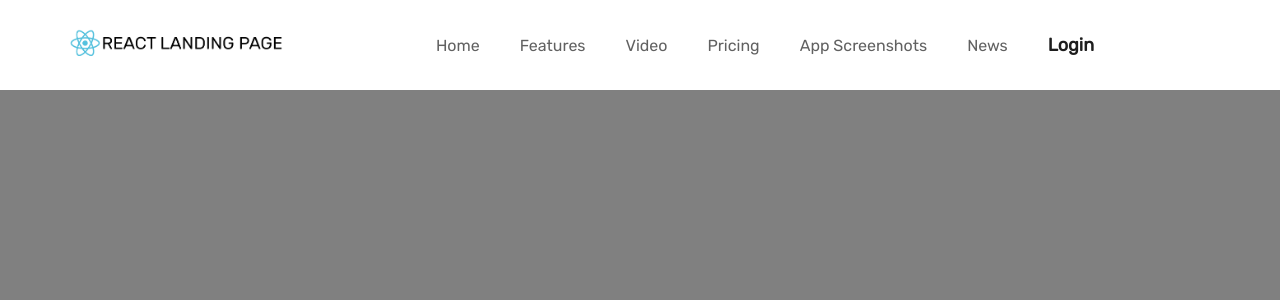
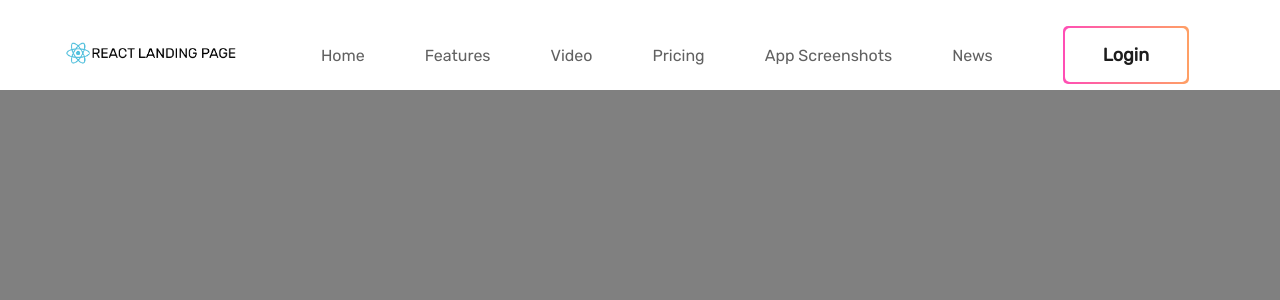
Before and after one commit to Zarshenas/React-landing-page, a React (Create React App) app: page / in a window 1280 px wide. Shown: the top 300 px of the page. Built offline with nearby package versions, Linux system fonts and the light colour scheme.

Commit message:
btnTheme created

```diff
--- a/src/Components/NavBar.js
+++ b/src/Components/NavBar.js
@@ -30,12 +30,23 @@ const Hamburger =styled.div`
 
 `
 class NavBar extends Component {
-    constructor(){
-        super()
+    constructor(props){
+        super(props);
         this.state={
             isMenuOpen:false,
         }
     }
+
+    // componentDidMount = () => {
+    //     document.addEventListener('scroll', function() {
+    //         if(window.scrollY >= 30){
+
+    //             console.log(this.myRef);
+    //         }else{
+
+    //         }
+    //     });
+    // }
 
     menueHandler = () => {
         this.setState(prevState => ({
@@ -47,6 +58,7 @@ class NavBar extends Component {
     render() {
         return (
             <nav>
+                <div></div>
                 <div className={`${styles.Navigationbar} ${styles.flex} ${styles.container}`}>
                     <div className={styles.logoContainer}>
                         <img className={`${styles.logoImg} ${styles.cursor}`} src={logo} alt="logo" />
@@ -60,7 +72,7 @@ class NavBar extends Component {
                             <li><a href="# ">App Screenshots</a></li>
                             <li><a href="# ">News</a></li>
                         </ul>
-                        <a href='# ' className={styles.loginBtn}>Login</a>
+                        <a href='# ' onClick={this.mmd} className={`${styles.loginBtn} ${styles.btnTheme}`}><span>Login</span></a>
                     </div>
                     <Hamburger onClick={this.menueHandler} isMenuOpen={this.state.isMenuOpen} >
                             <div></div>
--- a/src/Components/NavBar.module.css
+++ b/src/Components/NavBar.module.css
@@ -1,38 +1,39 @@
-.flex{
+.flex {
   display: flex;
   justify-content: space-between;
   align-items: center;
 }
-.flexcolumn{
+.flexcolumn {
   display: flex;
   flex-direction: column;
   justify-content: center;
   align-items: left;
 }
-.cursor{
+.cursor {
   cursor: pointer;
 }
 nav{
-    -o-position:-webkit-sticky;
+  -o-position: -webkit-sticky;
   position: sticky;
   top: 0px;
   width: 100%;
 }
-.container{
+.container {
   width: 100%;
   margin: 0 auto;
 }
 .Navigationbar {
-    background-color:transparent;
-    height: 90px;
+  background-color: transparent;
+  height: 70px;
   padding: 10px;
   position: relative;
+  margin-top: 20px;
 }
-.logoImg{
+.logoImg {
   z-index: 50;
-    width: 250px;
+  width: 200px;
 }
-.listBtnContainerShow{
+.listBtnContainerShow {
   display: block;
   width: 100%;
   position: absolute;
@@ -45,37 +46,37 @@ nav{
   opacity: 1;
   transition: all 0.6s ease;
 }
-.noneDisplay{
+.noneDisplay {
   position: absolute;
   width: 100%;
   background-color: #ffff;
   left: 0;
   transform: translateZ(200px);
   transition: all 0.6s ease-in-out;
-    z-index: 40 ;
-    opacity:0;
+  z-index: 40;
+  opacity: 0;
   top: 90px;
 }
-.unoOrderdList li{
+.unoOrderdList li {
   list-style: none;
   padding: 20px 0;
   border-bottom: 1px #9c9c9c solid;
 }
 .unoOrderdList li a {
-    color:#616161;
+  color: #616161;
 }
-.loginBtn{
-    color:#1d1d1d;
+.loginBtn {
+  color: #1d1d1d;
   font-size: 18px;
   font-weight: 600;
   display: inline-block;
   margin: 20px 0;
 }
-@media (min-width:1200px) {
-    .container{
+@media (min-width: 1200px) {
+  .container {
     max-width: 1200px;
   }
-    #id{
+  #id {
     display: flex;
     flex-direction: row;
     align-items: center;
@@ -83,19 +84,55 @@ nav{
     opacity: 1;
     transform: translateZ(0);
     position: unset;
-        background-color:unset;
+    background-color: unset;
   }
-    .unoOrderdList{
+  .unoOrderdList {
     display: flex;
     flex-direction: row;
     align-items: center;
   }
-    .unoOrderdList li{
-        margin: 0 20px;
+  .unoOrderdList li {
+    margin: 0 30px;
     border-bottom: none;
   }
-    .loginBtn{
-
-        margin: 0 20px;
+  .loginBtn {
+    margin: 0 0 0 40px;
+  }
+  .btnTheme {
+    border: none;
+    display: inline-block;
+    color: #2a2833;
+    padding: 18px 40px;
+    border-radius: 5px;
+    background-image: linear-gradient(90deg, #ff4eb5, #ffa065);
+    position: relative;
+    z-index: 36;
+  }
+  .btnTheme::after {
+    content: "";
+    position: absolute;
+    top: 2px;
+    right: 2px;
+    bottom: 2px;
+    left: 2px;
+    border-radius: 5px;
+    background-color: #fff;
+    transform: scaleX(1);
+    z-index: 37;
+    transition: all 0.4s ease-in-out;
+  }
+  .btnTheme span {
+    color: #2a2833;
+    position: relative;
+    z-index: 38;
+    font-size: 16px;
+    font-weight: 800;
+    transition: all 0.4s ease-in-out;
+  }
+  .btnTheme:hover span {
+    color: #ffff;
+  }
+  .btnTheme:hover:after {
+    transform: scaleX(0);
   }
 }
```
Also changed, not shown: src/App.css (+9 -9 lines). Lines whose indentation alone changed are shown as unchanged.
